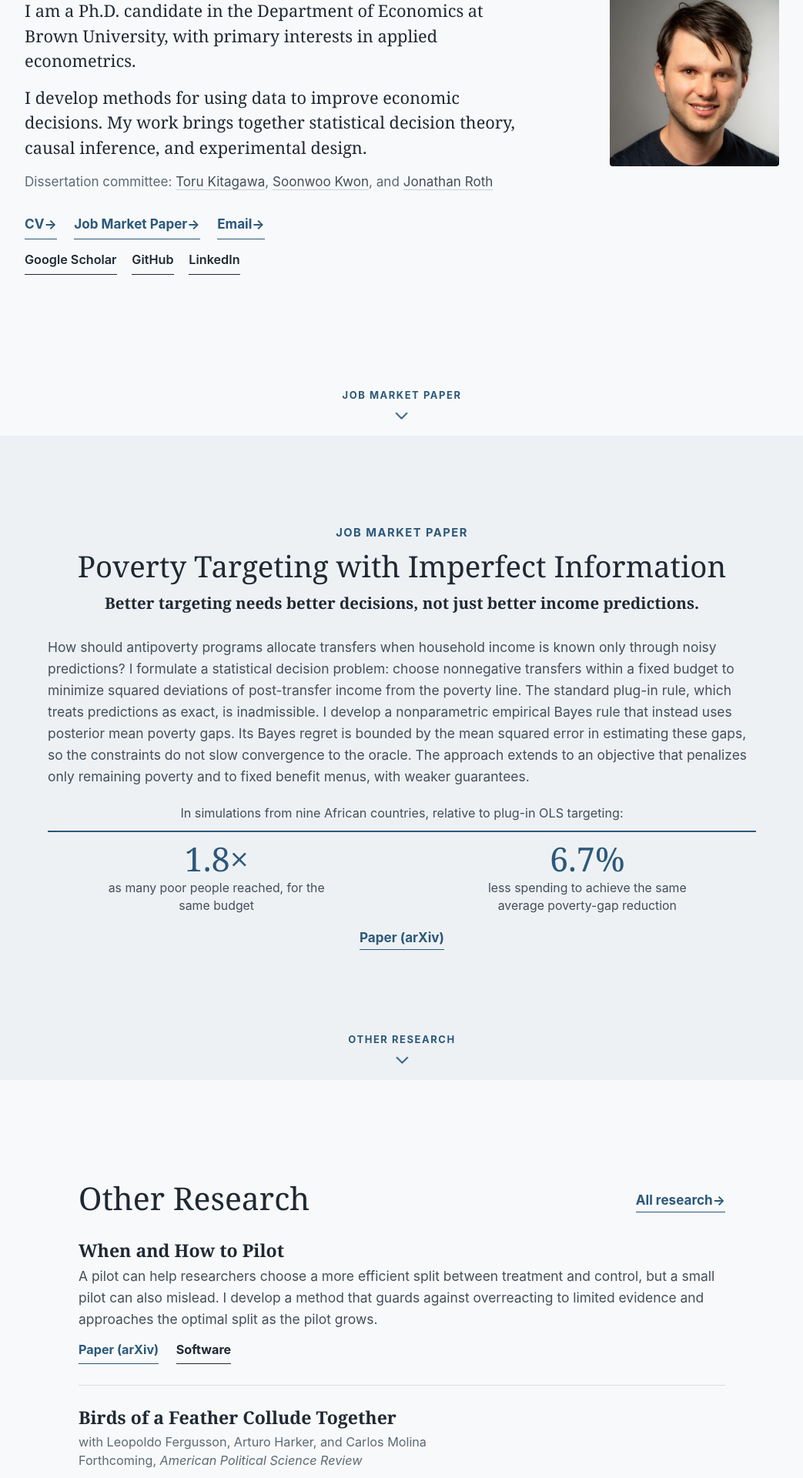
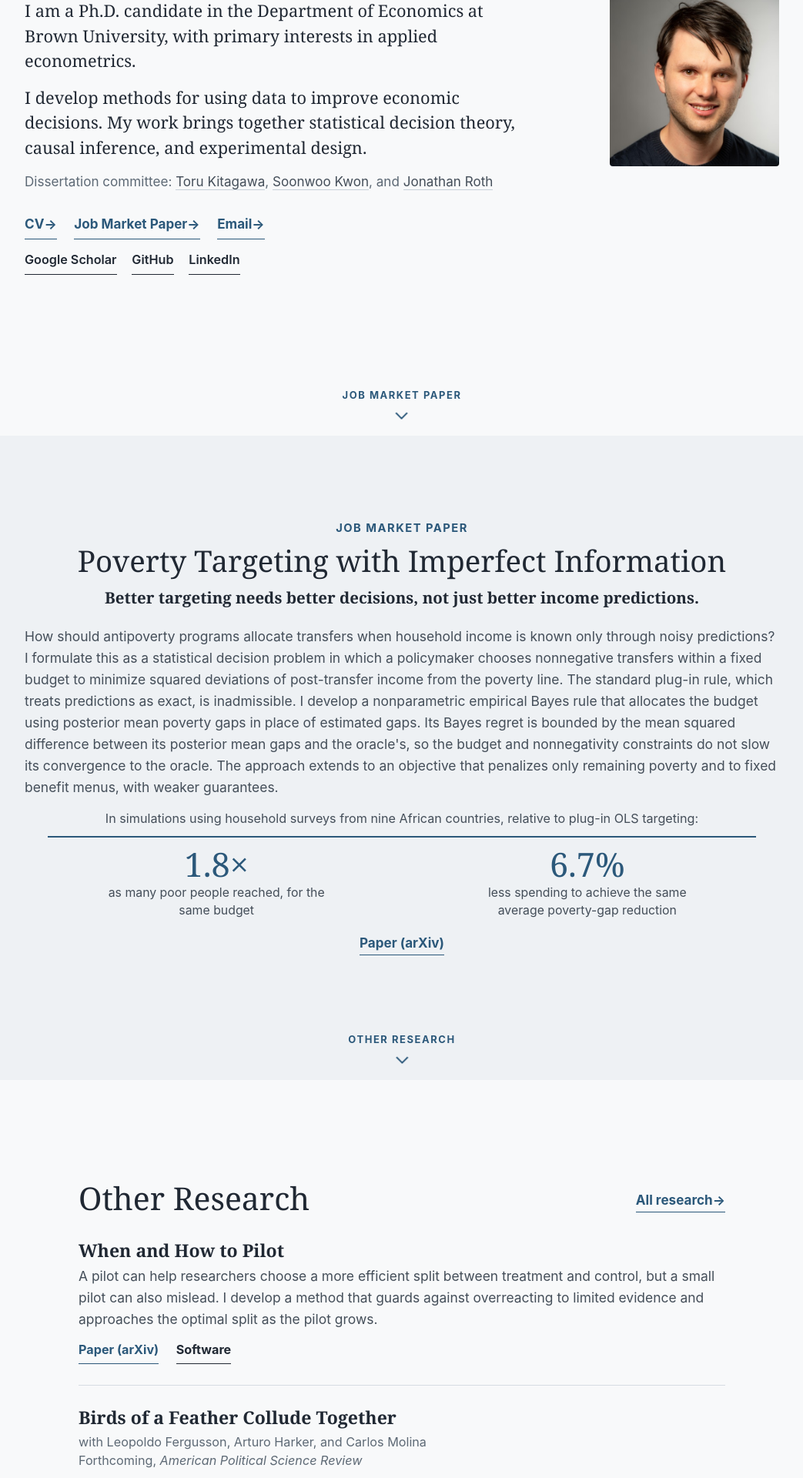
Before and after one commit to juancyamin/juancyamin.github.io, a Jekyll site: the page built from _pages/about.md, in a window 1280 px wide. Shown: the part 397-2317 px from the top of the page at 77% size, without its empty margins (118-1161 px from the left). Built offline with Jekyll 4.4.1, drawn with Linux system fonts in a browser that asks for light colours; part of the change alters nothing that is shown.

Commit message:
Restore approved abstract and fit homepage through layout

```diff
--- a/_pages/about.md
+++ b/_pages/about.md
@@ -70,20 +70,21 @@ redirect_from:
 
   /* JMP block: separate the heading, abstract, and results with room to breathe. */
   .page__content .d2 .d2-band-jmp{padding-bottom:4.25rem}
-  .page__content .d2-jmp-head{text-align:center;max-width:1080px;margin:0 auto 1.6rem}
+  .page__content .d2-jmp-head{text-align:center;max-width:1080px;margin:0 auto 1.2rem}
   .page__content .d2 .d2-jmp-head h2{font-size:clamp(1.55rem,3vw,2.15rem);margin-bottom:.65rem}
   .page__content .d2 .d2-jmp-head p.d2-label{margin-bottom:.65rem}
-  .page__content .d2-abstract{max-width:920px;margin:0 auto}
+  .page__content .d2-abstract{max-width:980px;margin:0 auto}
   .page__content .d2-abstract p.d2-abstract-body{text-align:left;margin:0;color:#444e59}
   .page__content .d2-band-jmp > .d2-inner{max-width:1080px}
   .page__content .d2 .d2-jmp-head .d2-standfirst{font-size:clamp(1rem,1.6vw,1.15rem);margin:0 auto .4rem;max-width:none}
   .page__content .d2-colhead{color:#2b587a;font-size:.71rem;font-weight:700;letter-spacing:.12em;text-transform:uppercase;
     margin:0 0 .45rem;padding-bottom:.35rem;border-bottom:1px solid #d6dce2}
-  .page__content .d2-results{text-align:center;max-width:920px;margin:1.2rem auto 0}
-  .page__content .d2 p.d2-lead{color:#444e59;font-size:.9rem;margin:0 auto .5rem;max-width:640px}
+  .page__content .d2-results{text-align:center;max-width:920px;margin:.8rem auto 0}
+  .page__content .d2 p.d2-lead{color:#444e59;font-size:.9rem;margin:0 auto .5rem;max-width:920px}
   .page__content .d2-stats{display:grid;grid-template-columns:1fr 1fr;gap:2.4rem;border-top:2px solid #2b587a;padding-top:.7rem;margin:0}
   .page__content .d2-stat-n{display:block;font-family:Georgia,"Times New Roman",serif;font-size:2.4rem;line-height:1;color:#2b587a;margin-bottom:.3rem}
   .page__content .d2-stats p{font-size:.88rem;line-height:1.45;color:#444e59;margin:0 auto;max-width:30ch}
+  .page__content .d2-band-jmp .d2-stats p{margin-bottom:0}
   .page__content .d2-link-center{justify-content:center;margin-top:.65rem}
   .page__content .d2-link-center a{min-height:1.9rem;padding:.25rem 0 .15rem}
 
@@ -123,8 +124,8 @@ redirect_from:
     .page__content .d2-two{gap:2.6rem}
     .page__content .d2 p.d2-standfirst{font-size:1rem;margin-bottom:.45rem}
     .page__content .d2 h2{font-size:1.75rem;margin-bottom:.5rem}
-    .page__content .d2-jmp-head{margin-bottom:1.6rem}
-    .page__content .d2-results{margin-top:1.2rem}
+    .page__content .d2-jmp-head{margin-bottom:1.2rem}
+    .page__content .d2-results{margin-top:.8rem}
     .page__content .d2 p.d2-lead{font-size:.84rem}
     .page__content .d2-stat-n{font-size:1.85rem;margin-bottom:.2rem}
     .page__content .d2-stats{padding-top:.65rem}
@@ -141,7 +142,7 @@ redirect_from:
     .page__content #other-research .d2-entry + .d2-entry{margin-top:1rem;padding-top:1rem}
     .page__content #other-research .d2-entry .d2-link-row a{min-height:1.9rem}
     .page__content .d2 .d2-band-jmp{padding-top:.55rem;padding-bottom:4.2rem}
-    .page__content .d2-jmp-head{margin-bottom:1.4rem}
+    .page__content .d2-jmp-head{margin-bottom:.65rem}
     .page__content .d2 .d2-jmp-head h2{margin-bottom:.3rem}
     .page__content .d2 .d2-jmp-head p.d2-label{margin-bottom:.25rem}
     .page__content .d2 .d2-jmp-head .d2-standfirst{margin-bottom:.2rem}
@@ -206,10 +207,10 @@ redirect_from:
         <p class="d2-standfirst">Better targeting needs better decisions, not just better income predictions.</p>
       </header>
       <div class="d2-abstract">
-        <p class="d2-abstract-body">How should antipoverty programs allocate transfers when household income is known only through noisy predictions? I formulate a statistical decision problem: choose nonnegative transfers within a fixed budget to minimize squared deviations of post-transfer income from the poverty line. The standard plug-in rule, which treats predictions as exact, is inadmissible. I develop a nonparametric empirical Bayes rule that instead uses posterior mean poverty gaps. Its Bayes regret is bounded by the mean squared error in estimating these gaps, so the constraints do not slow convergence to the oracle. The approach extends to an objective that penalizes only remaining poverty and to fixed benefit menus, with weaker guarantees.</p>
+        <p class="d2-abstract-body">How should antipoverty programs allocate transfers when household income is known only through noisy predictions? I formulate this as a statistical decision problem in which a policymaker chooses nonnegative transfers within a fixed budget to minimize squared deviations of post-transfer income from the poverty line. The standard plug-in rule, which treats predictions as exact, is inadmissible. I develop a nonparametric empirical Bayes rule that allocates the budget using posterior mean poverty gaps in place of estimated gaps. Its Bayes regret is bounded by the mean squared difference between its posterior mean gaps and the oracle's, so the budget and nonnegativity constraints do not slow its convergence to the oracle. The approach extends to an objective that penalizes only remaining poverty and to fixed benefit menus, with weaker guarantees.</p>
       </div>
       <div class="d2-results">
-        <p class="d2-lead">In simulations from nine African countries, relative to plug-in OLS targeting:</p>
+        <p class="d2-lead">In simulations using household surveys from nine African countries, relative to plug-in OLS targeting:</p>
         <div class="d2-stats">
           <div><span class="d2-stat-n">1.8&times;</span><p>as many poor people reached, for the same budget</p></div>
           <div><span class="d2-stat-n">6.7%</span><p>less spending to achieve the same average poverty-gap reduction</p></div>
```
